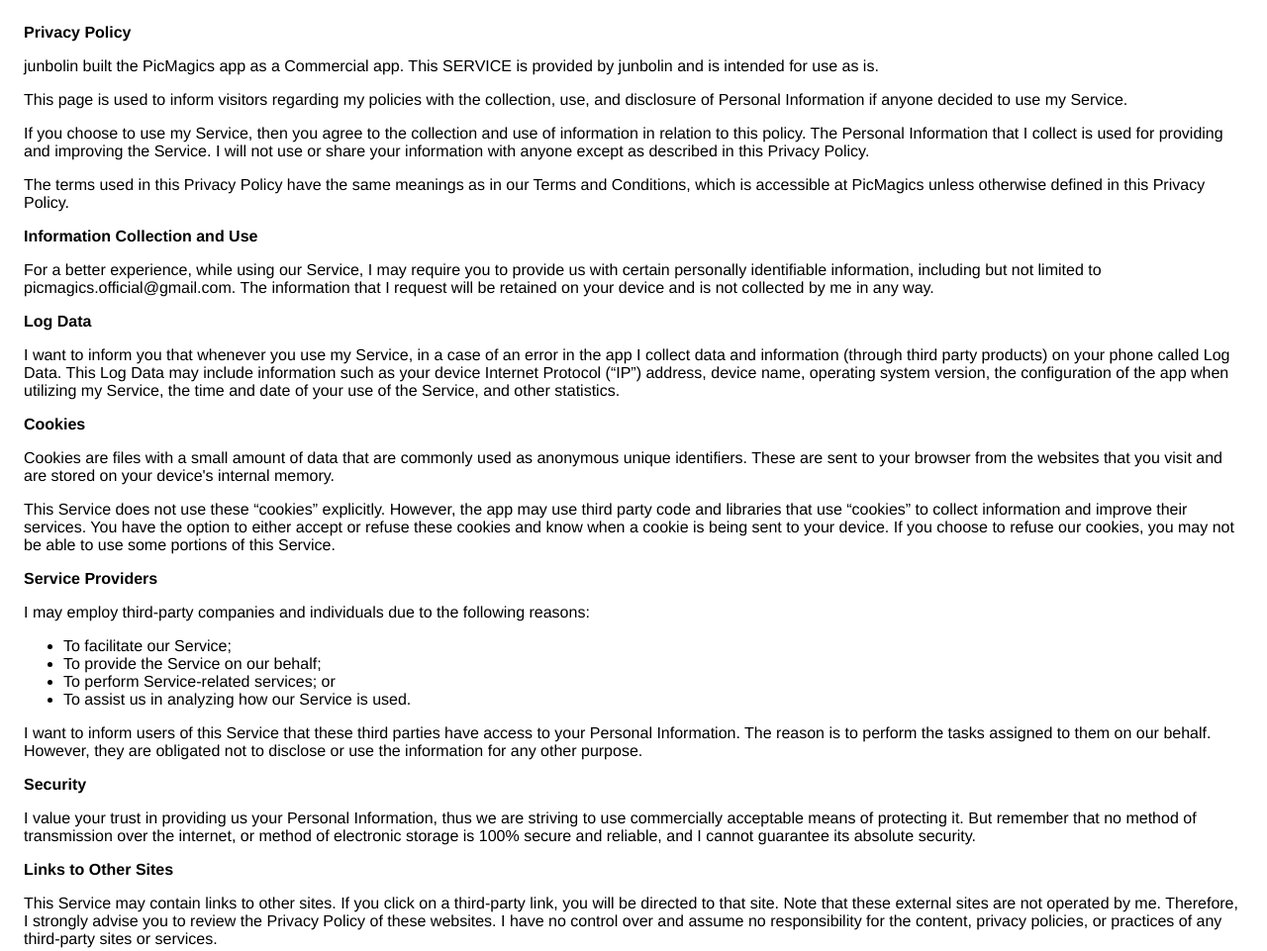
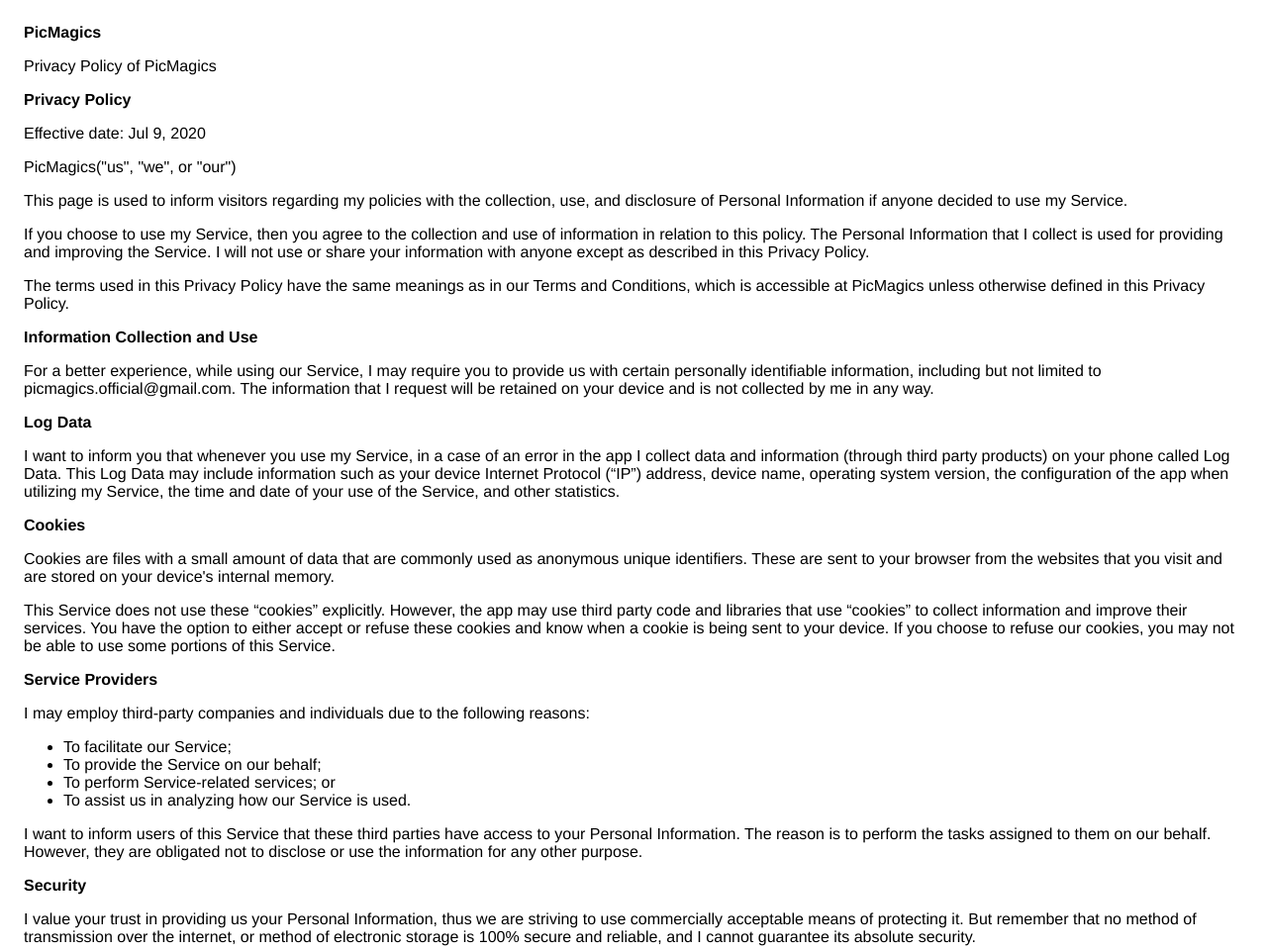
Before and after one commit to SelfieArt/picmagics.github.io, a plain HTML site: page privacy.html in a window 1280 px wide. Shown: the top 961 px of the page at 99% size. Drawn offline with Linux system fonts and the light colour scheme.

Commit message:
Update privacy.html

```diff
--- a/privacy.html
+++ b/privacy.html
@@ -7,11 +7,14 @@
       <style> body { font-family: 'Helvetica Neue', Helvetica, Arial, sans-serif; padding:1em; } </style>
     </head>
     <body>
-    <strong>Privacy Policy</strong> <p>
-                  junbolin built the PicMagics app as
-                  a Commercial app. This SERVICE is provided by
-                  junbolin  and is intended for use as
-                  is.
+     <strong>PicMagics</strong>
+    <p>Privacy Policy of PicMagics</p>
+    <strong>Privacy Policy</strong>
+               <p>
+                   Effective date: Jul 9, 2020
+               </p>
+               <p>
+                  PicMagics("us", "we", or "our")
                 </p> <p>
                   This page is used to inform visitors regarding my
                   policies with the collection, use, and disclosure of Personal
```
